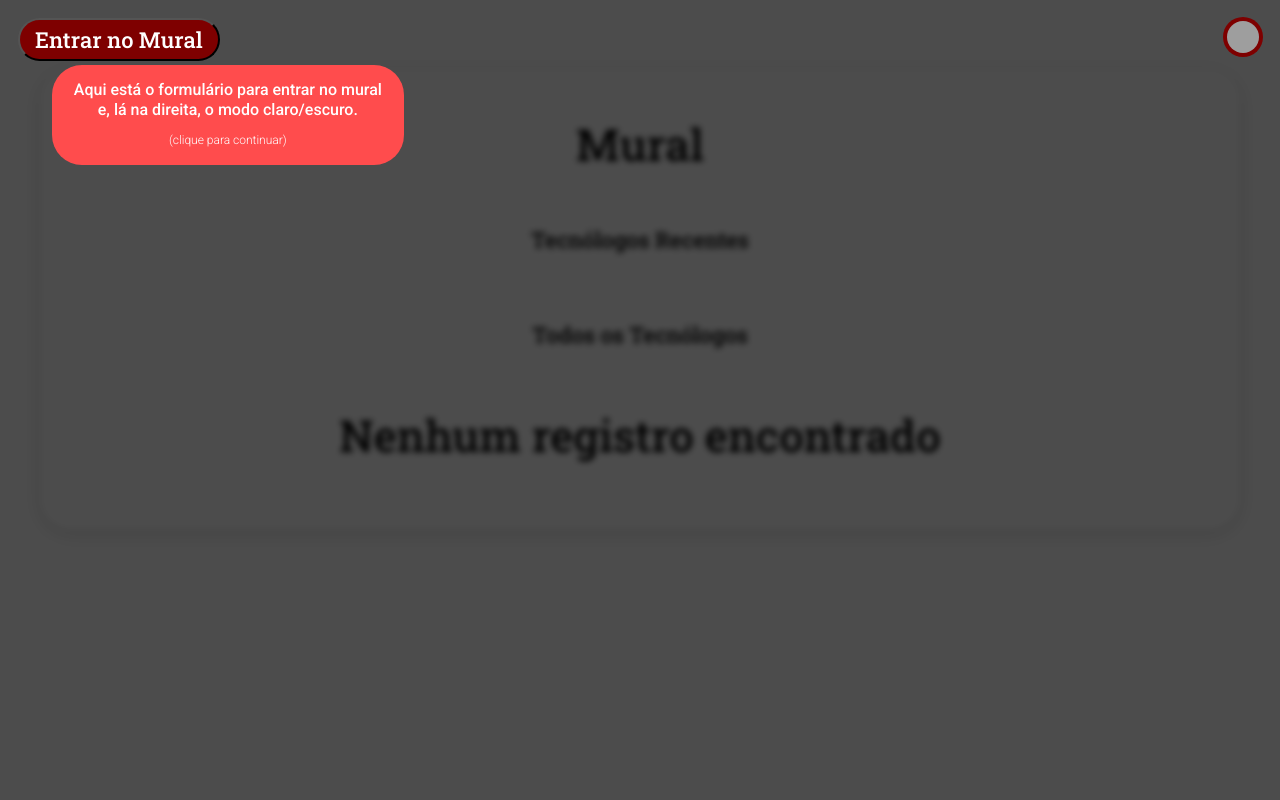
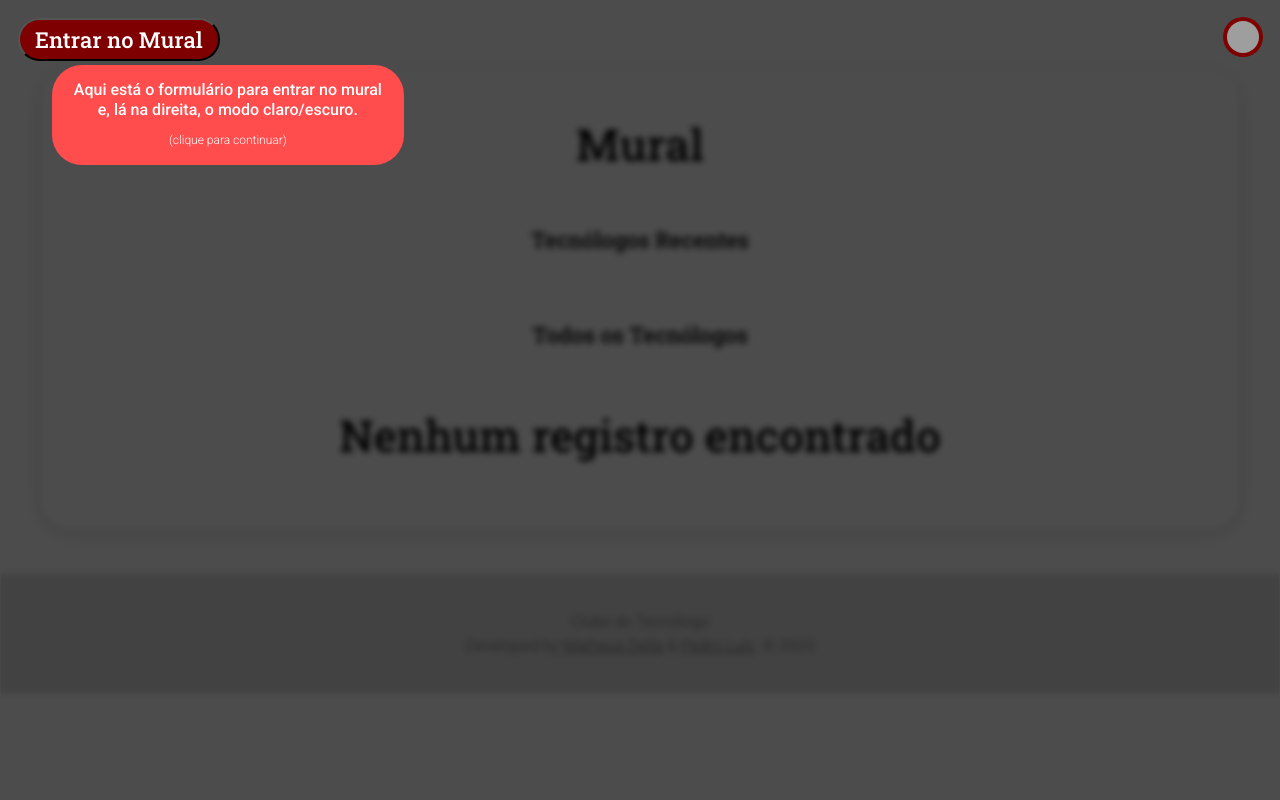
Before and after one commit to MDellaCS/clube_tecnologo, a PHP site: page / in a window 1280 px wide. Run offline with PHP 8.4, Linux system fonts and the light colour scheme; data that the repository does not hold is empty; some libraries are stand-ins or nearby versions; grey boxes are pictures that could not be loaded.

Commit message:
Adicionado Footer

```diff
--- /dev/null
+++ b/footer.html
@@ -0,0 +1,38 @@
+<style>
+    footer {
+        margin: -12px;
+        background-color: var(--shadow);
+        text-align: center;
+        padding: 28px;
+    }
+
+    .footer-text {
+        font-family: 'Roboto', sans-serif;
+        font-size: 16px;
+        font-weight: 300;
+        text-align: center;
+        line-height: 8px;
+        color: var(--h2);
+    }
+
+    a {
+        color: var(--h2);
+        text-decoration: underline;
+    }
+
+    a:hover {
+        color: var(--main-hover);
+    }
+</style>
+
+<div>
+    <footer>
+            <p class="footer-text">
+                Clube do Tecnólogo
+            </p>
+            <p class="footer-text">
+                Developed by <a target="_blank" href="https://github.com/MDellaCS">Matheus Della</a> & <a
+                    target="_blank" href="https://github.com/PedroLGS">Pedro Luís</a>. &copy; 2023
+            </p>
+    </footer>
+</div>
--- a/form.php
+++ b/form.php
@@ -241,6 +241,8 @@
 
     </form>
 
+    <?php include_once('footer.html') ?>
+
 </body>
 
 </html>
--- a/index.php
+++ b/index.php
@@ -67,6 +67,8 @@
 
     </div>
 
+    <?php include_once('footer.html') ?>
+
 </body>
 
 </html>
```
